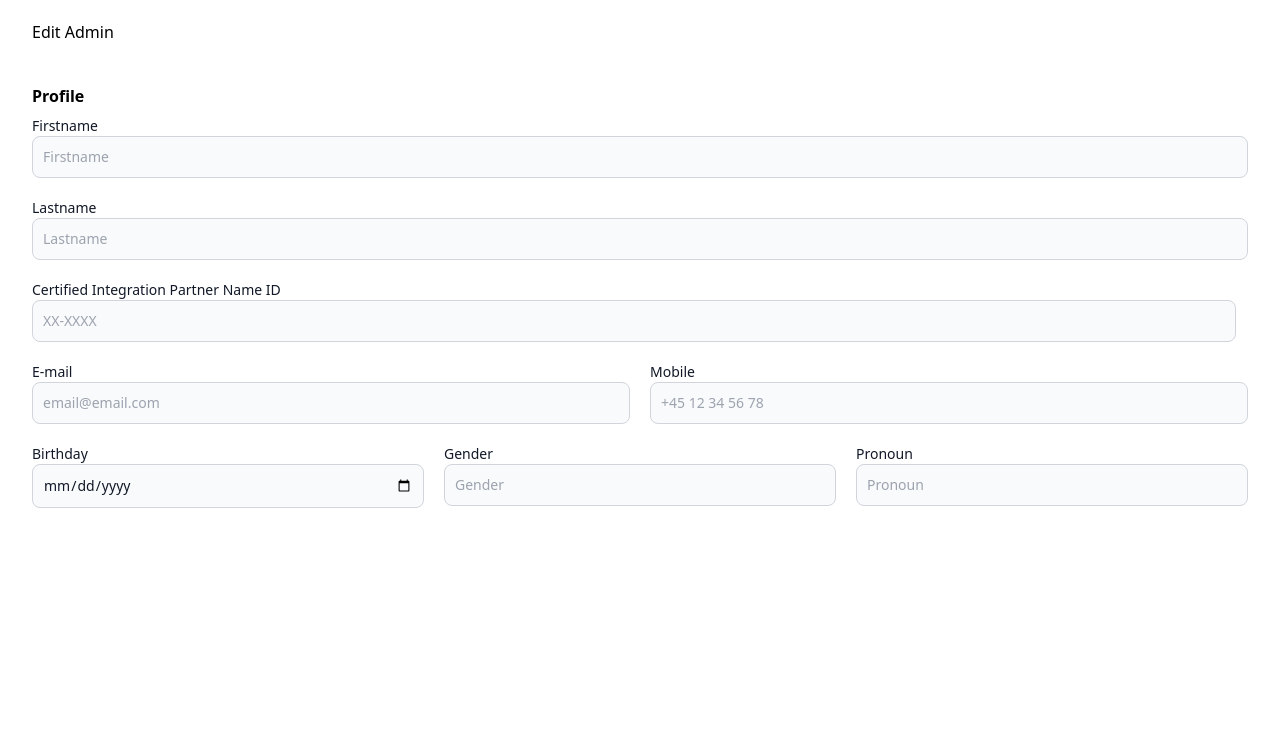
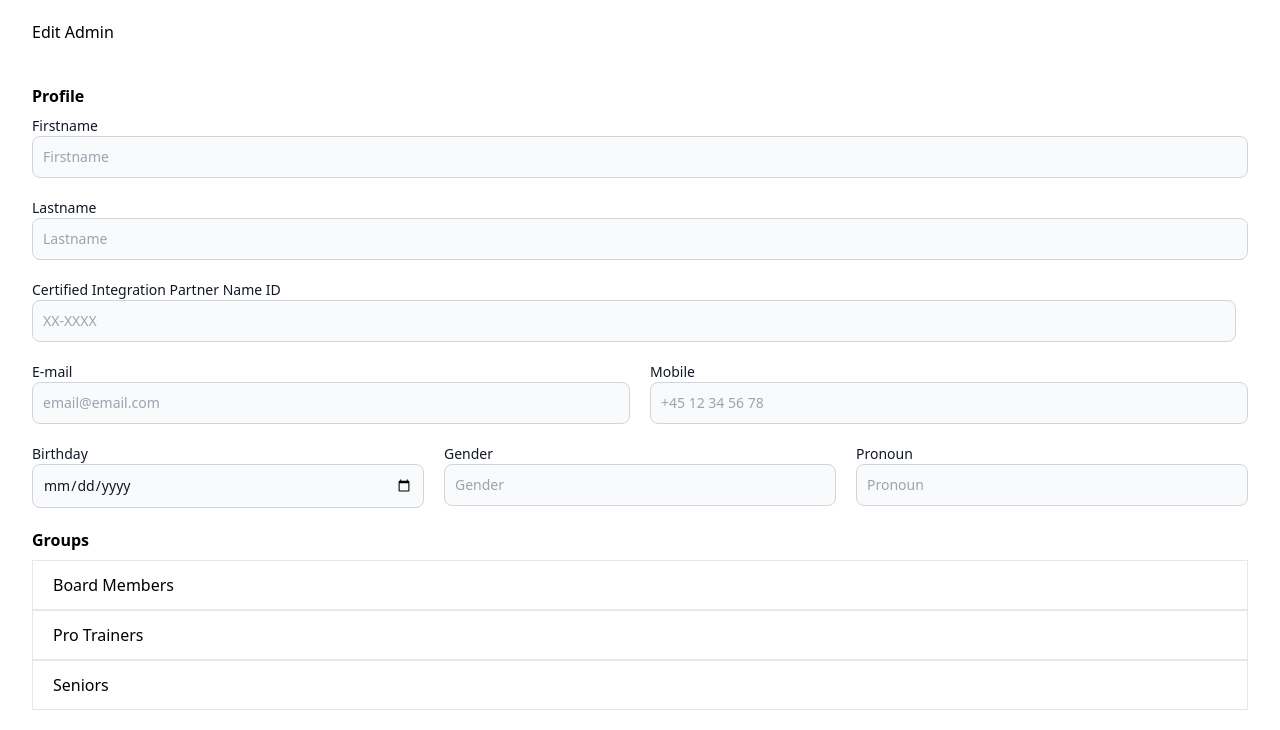
Before and after one commit to maxsherepot/sveltekit-tutorial, a SvelteKit app: page /admins/1 in a window 1280 px wide. Shown: the top 730 px of the page. Built offline with nearby package versions, Linux system fonts and the light colour scheme.

Commit message:
Groups section added

```diff
--- a/src/lib/components/Table.svelte
+++ b/src/lib/components/Table.svelte
@@ -41,5 +41,5 @@
         </table>
     </div>
 {:else}
-    <h1>No data</h1>
+    <span>No data</span>
 {/if}
--- /dev/null
+++ b/src/lib/components/icons/GroupIcon.svelte
@@ -0,0 +1,6 @@
+<script>
+</script>
+
+<div class="flex items-center cursor-pointer mr-2">
+    <iconify-icon icon="clarity:group-line" width="24" height="24" />
+</div>
--- a/src/routes/admins/+page.svelte
+++ b/src/routes/admins/+page.svelte
@@ -91,5 +91,5 @@
         on:clickCell={onCellSelect}
     />
 {:else}
-    <h1>No admins data</h1>
+    <span>No admins data</span>
 {/if}
--- a/src/routes/admins/[adminId]/+page.svelte
+++ b/src/routes/admins/[adminId]/+page.svelte
@@ -1,7 +1,9 @@
 <script>
     import InfoIcon from "$lib/components/icons/InfoIcon.svelte";
+    import GroupIcon from "../../../lib/components/icons/GroupIcon.svelte";
 
     export let data = [];
+    const { admin } = data;
     console.log(data);
 </script>
 
@@ -131,3 +133,16 @@
         </div>
     </div>
 </form>
+
+<div>
+    <h2 class="font-bold mb-2">Groups</h2>
+
+    {#each admin.groups as group}
+        <div class="border p-3 flex">
+            <GroupIcon />
+            {group}
+        </div>
+    {:else}
+        <span>No groups</span>
+    {/each}
+</div>
```
